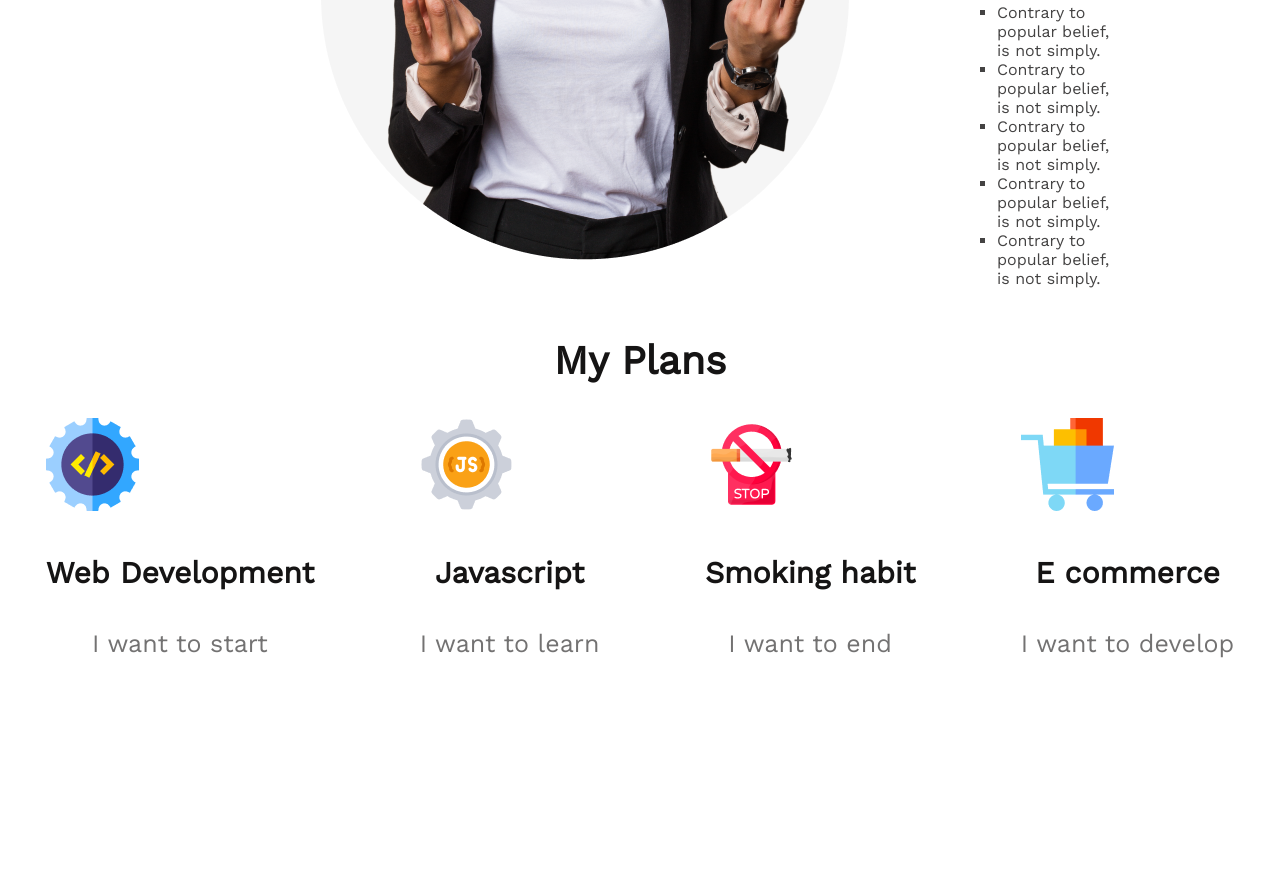
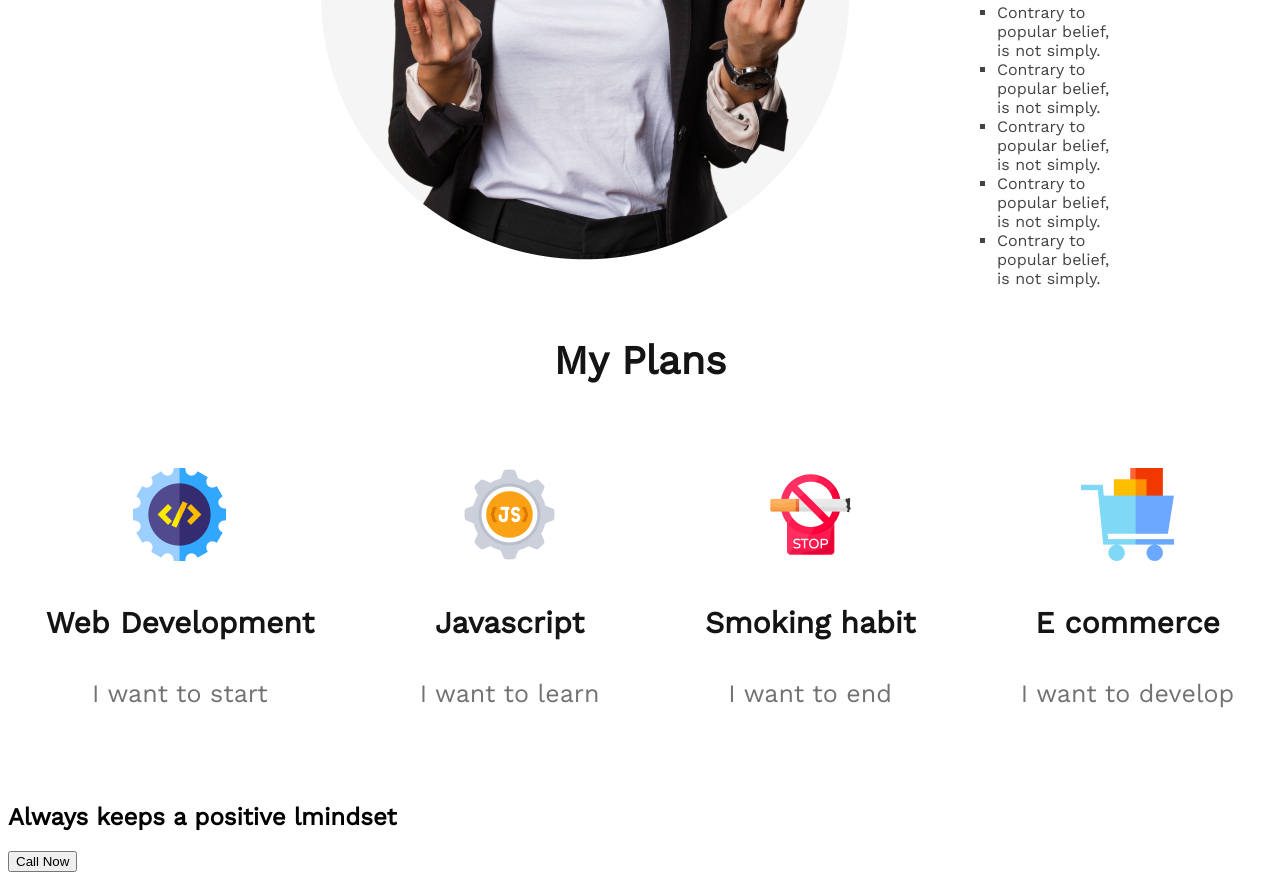
Before and after one commit to miasumon-ru/task-website, a plain HTML site: page index.html in a window 1280 px wide. Shown: the part 1911-2791 px from the top of the page. Before the commit the page ends 2602 px from the top, so only its background shows below. Drawn offline with nearby package versions, Linux system fonts and the light colour scheme.

Commit message:
positive mindset html added

```diff
--- a/index.html
+++ b/index.html
@@ -94,6 +94,12 @@
 
         </section>
 
+        <section class="positive-mindset">
+            <h2 class="section-mindset">Always keeps a positive lmindset</h2>
+            <button>Call Now</button>
+
+        </section>
+
     </main>
 
     <footer>
--- a/styles/styles.css
+++ b/styles/styles.css
@@ -84,6 +84,11 @@ ul li {
     justify-content: space-around;
     gap: 30px;
 }
+.item{
+    /* justify-content: center; */
+    padding: 50px 30px;
+    text-align: center;
+}
 
 .my-plan-section-title {
     color: #151414;
@@ -112,3 +117,4 @@ ul li {
 .my-plan img{
     text-align: center;
 }
+/* positive mindset starts */
```
